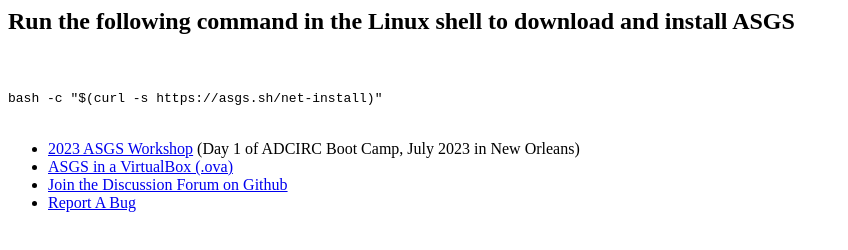
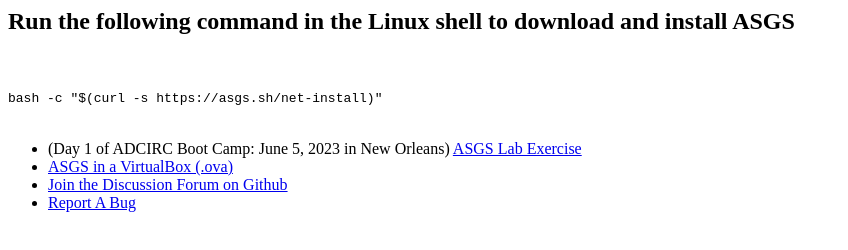
Before and after one commit to StormSurgeLive/get-asgs, a plain HTML site: page docs/index.html in a window 1280 px wide. Shown: the whole page, without its empty margins (0-848 px from the left). Drawn offline with Linux system fonts and the light colour scheme.

Commit message:
Update index.html

```diff
--- a/docs/index.html
+++ b/docs/index.html
@@ -8,7 +8,7 @@
     <code>bash -c "$(curl -s https://asgs.sh/net-install)"</code>
     <br/><br/>
     <ul>
-      <li><a href=https://docs.google.com/document/d/1IJQa-N5raLp21uwqDPOW9l6EWDGpFFybsFo8gRhk_8Y/edit?usp=sharing target=_other>2023 ASGS Workshop</a> (Day 1 of ADCIRC Boot Camp, July 2023 in New Orleans)</a>
+      <li> (Day 1 of ADCIRC Boot Camp: June 5, 2023 in New Orleans) <a href=https://docs.google.com/document/d/1IJQa-N5raLp21uwqDPOW9l6EWDGpFFybsFo8gRhk_8Y/edit?usp=sharing target=_other>ASGS Lab Exercise</a>
       <li><a href= https://tinyurl.com/ASGS-training-ova target=_other>ASGS in a VirtualBox (.ova)</a></li>
       <li><a href=https://github.com/StormSurgeLive/asgs/discussions target=_other>Join the Discussion Forum on Github</a></li>
       <li><a href=https://github.com/StormSurgeLive/asgs/issues target=_other>Report A Bug</a></li>
```
